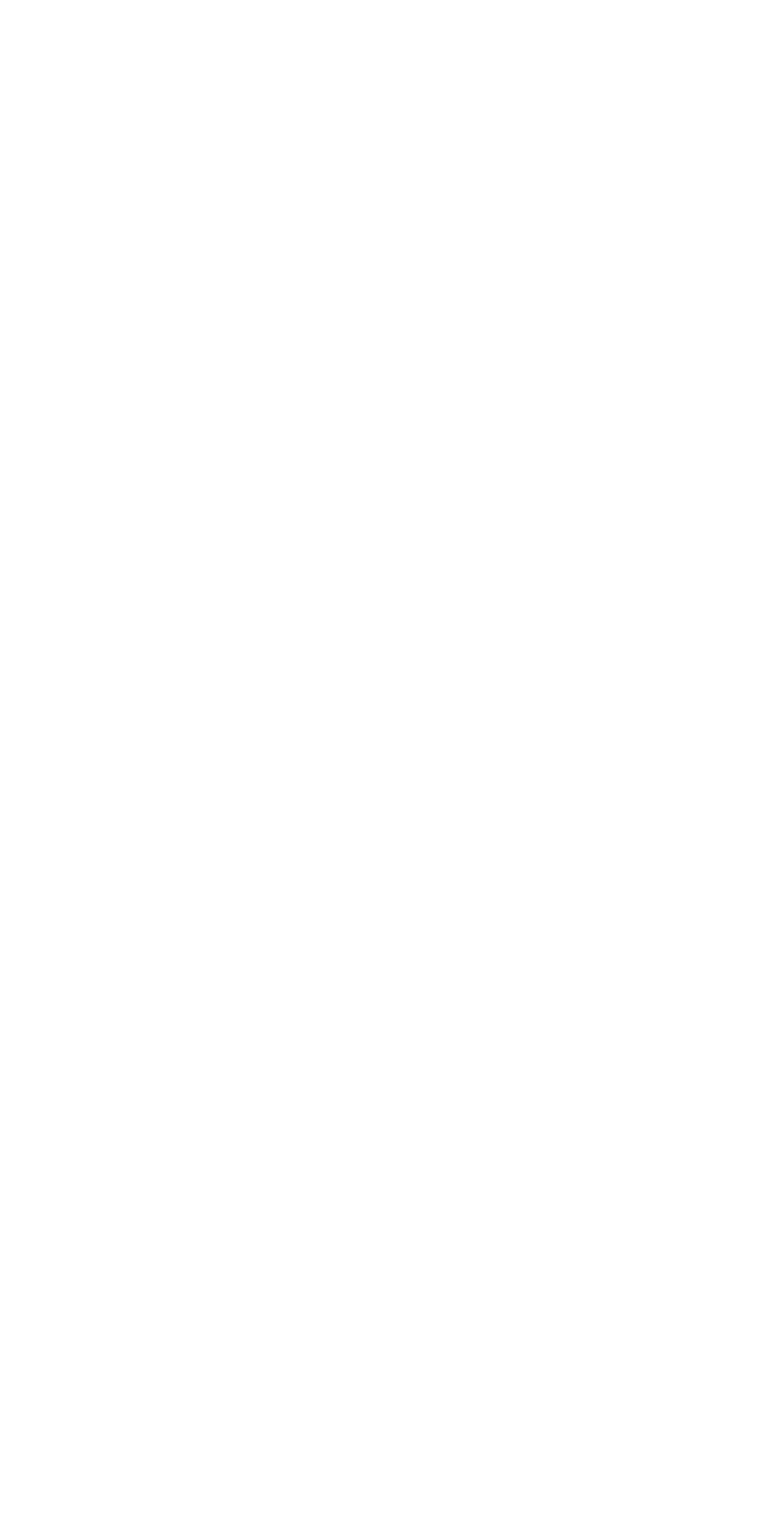
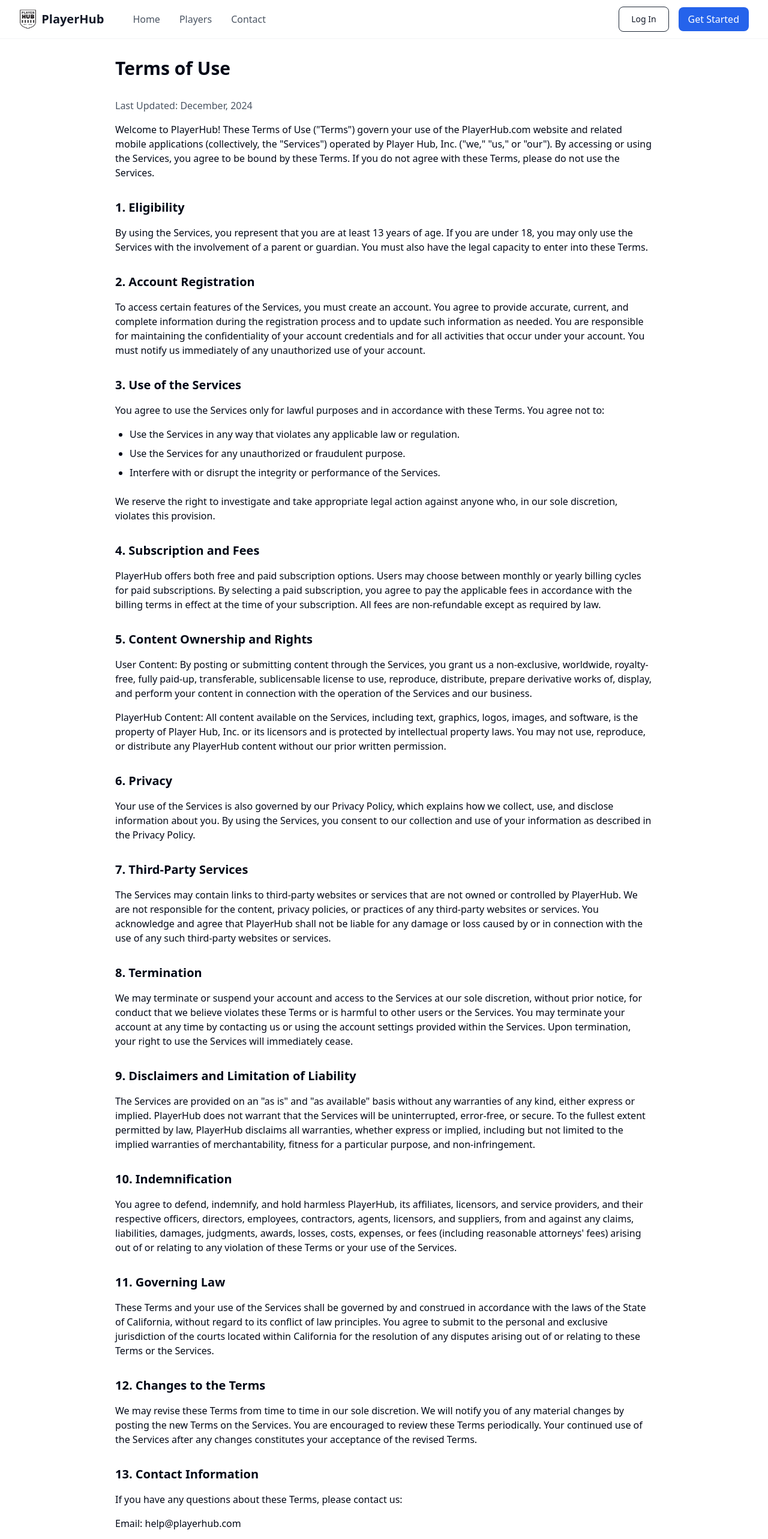
Before and after one commit to godesign27/player-hub-marketing-site, a React (Vite) app: page /terms in a window 1280 px wide. Before the commit this address had no page. Shown: the top 2566 px of the page at 60% size. Before the commit the page ends 800 px from the top, so only its background shows below. Built offline with nearby package versions, Linux system fonts and the light colour scheme.

Commit message:
Create Terms of Use page
Added a new "Terms of Use" page accessible via the footer. Updated the footer navigation to highlight the active state for the "Terms of Use" link. Replaced all mentions of "GO Design, Inc" with "Player Hub, Inc." in the relevant files.
[skip gpt_engineer]

```diff
--- a/src/App.tsx
+++ b/src/App.tsx
@@ -6,6 +6,7 @@ import { BrowserRouter, Routes, Route } from "react-router-dom";
 import Index from "./pages/Index";
 import Contact from "./pages/Contact";
 import Privacy from "./pages/Privacy";
+import Terms from "./pages/Terms";
 
 const queryClient = new QueryClient();
 
@@ -19,6 +20,7 @@ const App = () => (
           <Route path="/" element={<Index />} />
           <Route path="/contact" element={<Contact />} />
           <Route path="/privacy" element={<Privacy />} />
+          <Route path="/terms" element={<Terms />} />
         </Routes>
       </BrowserRouter>
     </TooltipProvider>
--- /dev/null
+++ b/src/pages/Terms.tsx
@@ -0,0 +1,71 @@
+import Navigation from "@/components/Navigation";
+import Footer from "@/components/Footer";
+
+const Terms = () => {
+  return (
+    <div className="min-h-screen flex flex-col">
+      <Navigation />
+      <main className="flex-grow container mx-auto px-4 sm:px-6 lg:px-8 mt-24 mb-16">
+        <div className="max-w-4xl mx-auto">
+          <h1 className="text-3xl font-bold mb-8">Terms of Use</h1>
+
+          <div className="prose prose-gray max-w-none">
+            <p className="text-gray-600 mb-4">Last Updated: December, 2024</p>
+
+            <p className="mb-6">Welcome to PlayerHub! These Terms of Use ("Terms") govern your use of the PlayerHub.com website and related mobile applications (collectively, the "Services") operated by Player Hub, Inc. ("we," "us," or "our"). By accessing or using the Services, you agree to be bound by these Terms. If you do not agree with these Terms, please do not use the Services.</p>
+
+            <h2 className="text-xl font-semibold mt-8 mb-4">1. Eligibility</h2>
+            <p className="mb-6">By using the Services, you represent that you are at least 13 years of age. If you are under 18, you may only use the Services with the involvement of a parent or guardian. You must also have the legal capacity to enter into these Terms.</p>
+
+            <h2 className="text-xl font-semibold mt-8 mb-4">2. Account Registration</h2>
+            <p className="mb-6">To access certain features of the Services, you must create an account. You agree to provide accurate, current, and complete information during the registration process and to update such information as needed. You are responsible for maintaining the confidentiality of your account credentials and for all activities that occur under your account. You must notify us immediately of any unauthorized use of your account.</p>
+
+            <h2 className="text-xl font-semibold mt-8 mb-4">3. Use of the Services</h2>
+            <p className="mb-4">You agree to use the Services only for lawful purposes and in accordance with these Terms. You agree not to:</p>
+            <ul className="list-disc pl-6 mb-6 space-y-2">
+              <li>Use the Services in any way that violates any applicable law or regulation.</li>
+              <li>Use the Services for any unauthorized or fraudulent purpose.</li>
+              <li>Interfere with or disrupt the integrity or performance of the Services.</li>
+            </ul>
+            <p className="mb-6">We reserve the right to investigate and take appropriate legal action against anyone who, in our sole discretion, violates this provision.</p>
+
+            <h2 className="text-xl font-semibold mt-8 mb-4">4. Subscription and Fees</h2>
+            <p className="mb-6">PlayerHub offers both free and paid subscription options. Users may choose between monthly or yearly billing cycles for paid subscriptions. By selecting a paid subscription, you agree to pay the applicable fees in accordance with the billing terms in effect at the time of your subscription. All fees are non-refundable except as required by law.</p>
+
+            <h2 className="text-xl font-semibold mt-8 mb-4">5. Content Ownership and Rights</h2>
+            <p className="mb-4">User Content: By posting or submitting content through the Services, you grant us a non-exclusive, worldwide, royalty-free, fully paid-up, transferable, sublicensable license to use, reproduce, distribute, prepare derivative works of, display, and perform your content in connection with the operation of the Services and our business.</p>
+            <p className="mb-6">PlayerHub Content: All content available on the Services, including text, graphics, logos, images, and software, is the property of Player Hub, Inc. or its licensors and is protected by intellectual property laws. You may not use, reproduce, or distribute any PlayerHub content without our prior written permission.</p>
+
+            <h2 className="text-xl font-semibold mt-8 mb-4">6. Privacy</h2>
+            <p className="mb-6">Your use of the Services is also governed by our Privacy Policy, which explains how we collect, use, and disclose information about you. By using the Services, you consent to our collection and use of your information as described in the Privacy Policy.</p>
+
+            <h2 className="text-xl font-semibold mt-8 mb-4">7. Third-Party Services</h2>
+            <p className="mb-6">The Services may contain links to third-party websites or services that are not owned or controlled by PlayerHub. We are not responsible for the content, privacy policies, or practices of any third-party websites or services. You acknowledge and agree that PlayerHub shall not be liable for any damage or loss caused by or in connection with the use of any such third-party websites or services.</p>
+
+            <h2 className="text-xl font-semibold mt-8 mb-4">8. Termination</h2>
+            <p className="mb-6">We may terminate or suspend your account and access to the Services at our sole discretion, without prior notice, for conduct that we believe violates these Terms or is harmful to other users or the Services. You may terminate your account at any time by contacting us or using the account settings provided within the Services. Upon termination, your right to use the Services will immediately cease.</p>
+
+            <h2 className="text-xl font-semibold mt-8 mb-4">9. Disclaimers and Limitation of Liability</h2>
+            <p className="mb-6">The Services are provided on an "as is" and "as available" basis without any warranties of any kind, either express or implied. PlayerHub does not warrant that the Services will be uninterrupted, error-free, or secure. To the fullest extent permitted by law, PlayerHub disclaims all warranties, whether express or implied, including but not limited to the implied warranties of merchantability, fitness for a particular purpose, and non-infringement.</p>
+
+            <h2 className="text-xl font-semibold mt-8 mb-4">10. Indemnification</h2>
+            <p className="mb-6">You agree to defend, indemnify, and hold harmless PlayerHub, its affiliates, licensors, and service providers, and their respective officers, directors, employees, contractors, agents, licensors, and suppliers, from and against any claims, liabilities, damages, judgments, awards, losses, costs, expenses, or fees (including reasonable attorneys' fees) arising out of or relating to any violation of these Terms or your use of the Services.</p>
+
+            <h2 className="text-xl font-semibold mt-8 mb-4">11. Governing Law</h2>
+            <p className="mb-6">These Terms and your use of the Services shall be governed by and construed in accordance with the laws of the State of California, without regard to its conflict of law principles. You agree to submit to the personal and exclusive jurisdiction of the courts located within California for the resolution of any disputes arising out of or relating to these Terms or the Services.</p>
+
+            <h2 className="text-xl font-semibold mt-8 mb-4">12. Changes to the Terms</h2>
+            <p className="mb-6">We may revise these Terms from time to time in our sole discretion. We will notify you of any material changes by posting the new Terms on the Services. You are encouraged to review these Terms periodically. Your continued use of the Services after any changes constitutes your acceptance of the revised Terms.</p>
+
+            <h2 className="text-xl font-semibold mt-8 mb-4">13. Contact Information</h2>
+            <p className="mb-4">If you have any questions about these Terms, please contact us:</p>
+            <p className="mb-6">Email: help@playerhub.com</p>
+          </div>
+        </div>
+      </main>
+      <Footer activePage="terms" />
+    </div>
+  );
+};
+
+export default Terms;
```
Also changed, not shown: src/components/Footer.tsx (line endings or trailing spaces).
